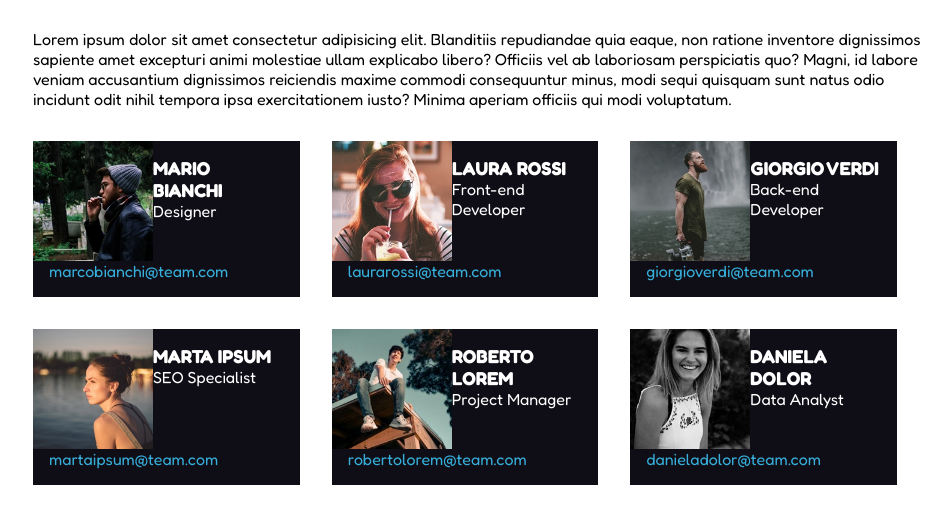
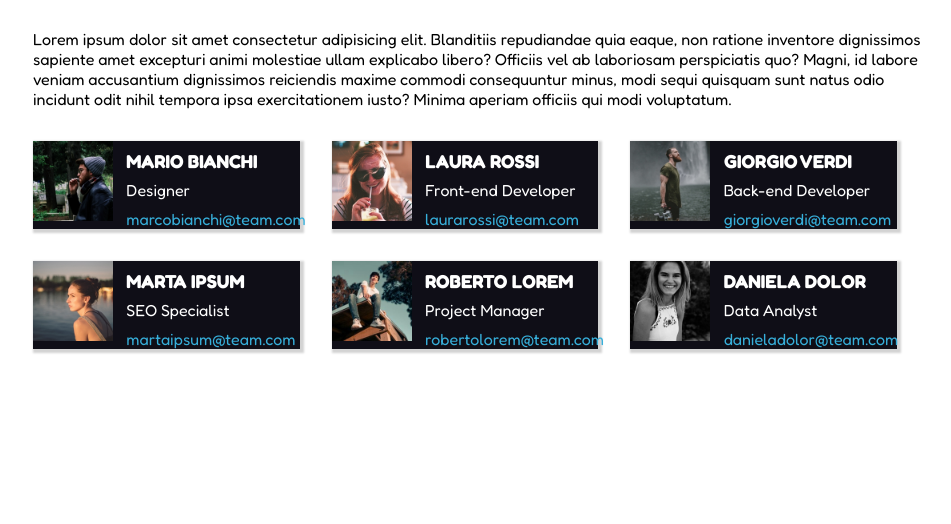
Before and after one commit to IlCarretto/html-css-float-cards, a plain HTML site: page index.html in a window 1280 px wide. Shown: the part 74-598 px from the top of the page, without its empty margins (159-1110 px from the left). Drawn offline with Linux system fonts and the light colour scheme; a web font is replaced by a local one.

Commit message:
End Project

```diff
--- a/css/style.css
+++ b/css/style.css
@@ -39,6 +39,7 @@ h1{
     float: left;
     color: white;
     margin-right: 2rem;
+    box-shadow: 2px 2px 2px 2px lightgrey;
 }
 
 
@@ -53,7 +54,7 @@ span{
 }
 
 .column img{
-    height: 120px;
+    width: 30%;
     float: left;
 }
 
@@ -62,5 +63,9 @@ span:last-of-type{
 }
 
 .content{
-    padding: 1rem;
+    padding-left: 35%;
 }
+
+.content h3, span{
+    padding-top: 5%;
+}
```
